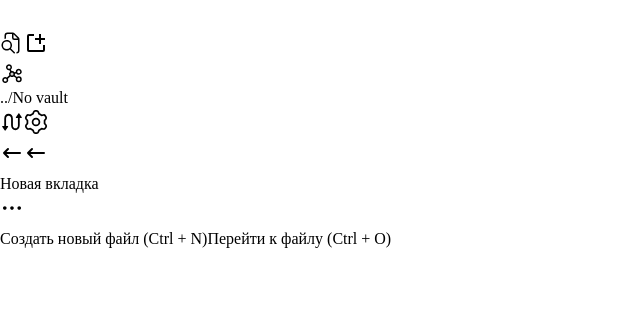
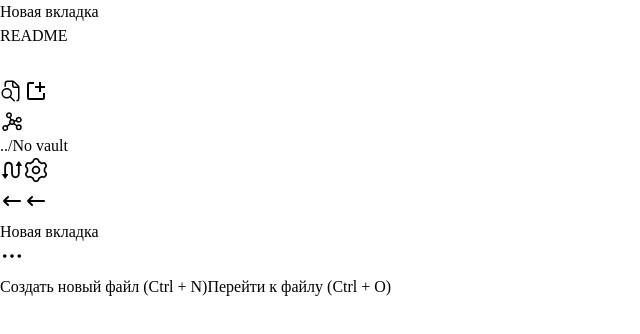
Before and after one commit to bakko7821/memora-app, a React (Vite) app in the folder ui/: page /main in a window 1280 px wide. Shown: the top 334 px of the page, without its empty margins (0-640 px from the left). Built offline with nearby package versions, Linux system fonts and the light colour scheme; the HTML template or start-up script is replaced by a standard one.

Commit message:
feat: add & styles history files

```diff
--- /dev/null
+++ b/ui/src/components/FilesHistory.tsx
@@ -0,0 +1,16 @@
+export const FilesHistory = () => {
+  return (
+    <div className=" flex items-end justify-start flex-1 h-full px-3 pt-1 gap-1">
+      <div className=" px-2 p-1 rounded-t-lg cursor-pointer group hover:bg-(--hover-card) transition-colors">
+        <p className="text-sm font-normal text-(--muted-text) group-hover:text-(--text) transition-colors">
+          Новая вкладка
+        </p>
+      </div>
+      <div className="px-2 p-1 rounded-t-lg cursor-pointer group hover:bg-(--hover-card)">
+        <p className="text-sm font-normal text-(--muted-text) group-hover:text-(--text) transition-colors">
+          README
+        </p>
+      </div>
+    </div>
+  );
+};
--- a/ui/src/components/nav/FolderNavigateMenu.tsx
+++ b/ui/src/components/nav/FolderNavigateMenu.tsx
@@ -11,7 +11,7 @@ export const FolderNavigateMenu = () => {
   const folderName = directoryHandle?.name ?? "";
 
   return (
-    <div className="flex flex-col items-stretch justify-between bg-(--card) h-full border-r-2 border-(--border) min-w-70">
+    <div className="flex flex-col items-stretch justify-between bg-(--card) h-full border-r-2 border-(--border) w-full">
       {/* FILE LIST */}
       <ul>
         {files.map((file) => (
--- a/ui/src/components/TitleBar.tsx
+++ b/ui/src/components/titleBars/MainTitleBar.tsx
@@ -1,10 +1,11 @@
-import CrossIcon from "../assets/icons/cross-svgrepo-com.svg?react";
-import MinimizeIcon from "../assets/icons/minus-svgrepo-com.svg?react";
-import MaximizeIcon from "../assets/icons/Maximize2.svg?react";
-import RestoreIcon from "../assets/icons/restore-16-regular-svgrepo-com.svg?react";
+import CrossIcon from "../../assets/icons/cross-svgrepo-com.svg?react";
+import MinimizeIcon from "../../assets/icons/minus-svgrepo-com.svg?react";
+import MaximizeIcon from "../../assets/icons/Maximize2.svg?react";
+import RestoreIcon from "../../assets/icons/restore-16-regular-svgrepo-com.svg?react";
 import { useEffect, useState } from "react";
+import { FilesHistory } from "../FilesHistory";
 
-export const TitleBar = () => {
+export const MainTitleBar = () => {
   const [isMaximized, setIsMaximized] = useState(false);
 
   useEffect(() => {
@@ -34,16 +35,15 @@ export const TitleBar = () => {
 
   return (
     <header
-      className="w-full p-0 flex flex-row items-center justify-between bg-(--header)"
-      style={
-        {
-          WebkitAppRegion: "drag",
-        } as React.CSSProperties
-      }
+      className="w-full p-0 flex flex-row items-center justify-start bg-(--header)"
+      // style={
+      //   {
+      //     WebkitAppRegion: "drag",
+      //   } as React.CSSProperties
+      // }
     >
-      <div className="flex flex-row items-center justify-center">
-        <p className="pl-3 text-base font-normal text-(--text)">Memora</p>
-      </div>
+      <div className="bg-green-300 h-full w-(--titlebar-width)"></div>
+      <FilesHistory />
       <div
         className="flex flex-row gap-0"
         style={{ WebkitAppRegion: "no-drag" } as React.CSSProperties}
--- a/ui/src/components/MainTitleBar.tsx
+++ b/ui/src/components/titleBars/TitleBar.tsx
@@ -1,10 +1,10 @@
-import CrossIcon from "../assets/icons/cross-svgrepo-com.svg?react";
-import MinimizeIcon from "../assets/icons/minus-svgrepo-com.svg?react";
-import MaximizeIcon from "../assets/icons/Maximize2.svg?react";
-import RestoreIcon from "../assets/icons/restore-16-regular-svgrepo-com.svg?react";
+import CrossIcon from "../../assets/icons/cross-svgrepo-com.svg?react";
+import MinimizeIcon from "../../assets/icons/minus-svgrepo-com.svg?react";
+import MaximizeIcon from "../../assets/icons/Maximize2.svg?react";
+import RestoreIcon from "../../assets/icons/restore-16-regular-svgrepo-com.svg?react";
 import { useEffect, useState } from "react";
 
-export const MainTitleBar = () => {
+export const TitleBar = () => {
   const [isMaximized, setIsMaximized] = useState(false);
 
   useEffect(() => {
@@ -41,7 +41,9 @@ export const MainTitleBar = () => {
         } as React.CSSProperties
       }
     >
-      <div className="flex flex-row items-center justify-center"></div>
+      <div className="flex flex-row items-center justify-center">
+        <p className="pl-3 text-base font-normal text-(--text)">Memora</p>
+      </div>
       <div
         className="flex flex-row gap-0"
         style={{ WebkitAppRegion: "no-drag" } as React.CSSProperties}
--- a/ui/src/index.css
+++ b/ui/src/index.css
@@ -1,9 +1,7 @@
 @import "tailwindcss";
 
 :root {
-  --hover-card: #22304a;
-  --hover-primary: #5a92ff;
-  --hover-secondary: #b3bcc8;
+  --titlebar-width: 25vw;
 }
 
 body,
--- a/ui/src/layouts/MainLayout.tsx
+++ b/ui/src/layouts/MainLayout.tsx
@@ -1,5 +1,5 @@
 import { Outlet } from "react-router-dom";
-import { MainTitleBar } from "../components/MainTitleBar";
+import { MainTitleBar } from "../components/titleBars/MainTitleBar";
 import { NavigateMenu } from "../components/nav/NavigateMenu";
 import { FolderNavigateMenu } from "../components/nav/FolderNavigateMenu";
 
@@ -8,7 +8,7 @@ export const MainLayout = () => {
     <>
       <MainTitleBar />
       <main className="w-full flex flex-1 items-start justify-start h-full">
-        <div className="h-full flex gap-0">
+        <div className="h-full flex gap-0 w-(--titlebar-width)">
           <NavigateMenu />
           <FolderNavigateMenu />
         </div>
--- a/ui/src/layouts/StartLayout.tsx
+++ b/ui/src/layouts/StartLayout.tsx
@@ -1,5 +1,5 @@
 import { Outlet } from "react-router-dom";
-import { TitleBar } from "../components/TitleBar";
+import { TitleBar } from "../components/titleBars/TitleBar";
 
 export const StartLayout = () => {
   return (
```
